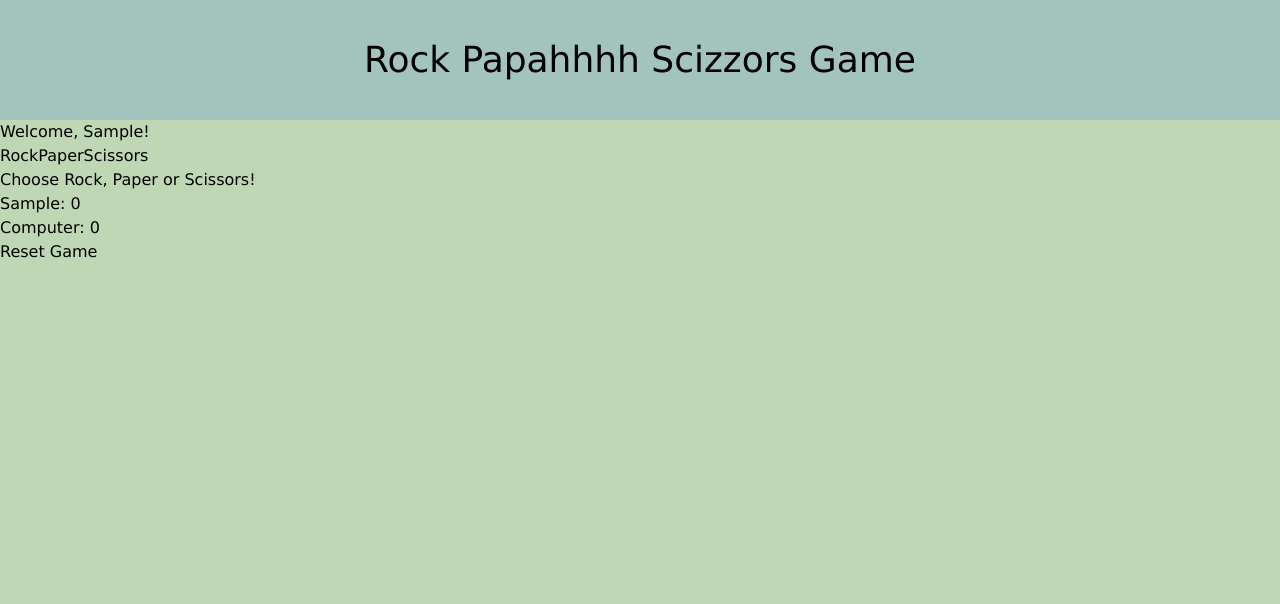
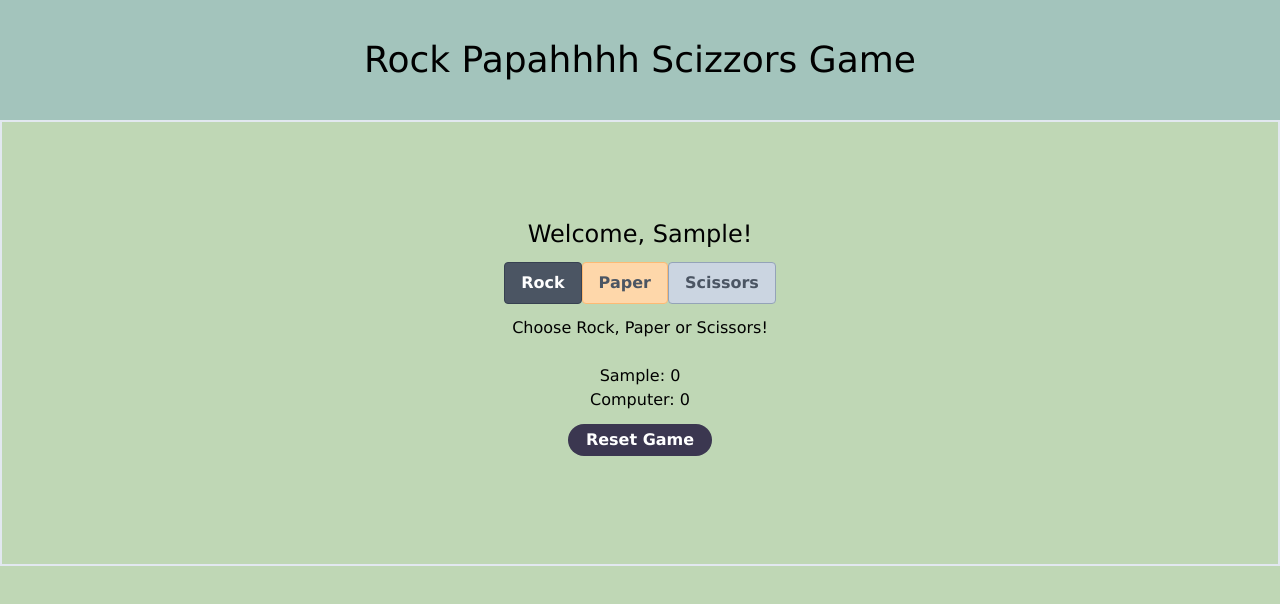
Before and after one commit to erilun404/rps-game-testing, a Next.js app: page / in a window 1280 px wide. Both pictures are taken after typing "Sample" into the empty fields and a click on the button "Add name". Shown: the top 604 px of the page. Built offline with nearby package versions, Linux system fonts and the light colour scheme.

Commit message:
fixed styling

```diff
--- a/src/components/DisplayResult/index.tsx
+++ b/src/components/DisplayResult/index.tsx
@@ -6,10 +6,10 @@ type DisplayResultProps = {
 
 const DisplayResult = ({playerChoice, computerChoice, result}: DisplayResultProps) => {
     return (
-        <div>
+        <div className="flex justify-center">
             {playerChoice && <p data-testid="player-choice">You chose {playerChoice}</p>} {/* Vet inte vilken tag det ska vara p, h2? */}
             {computerChoice && <p data-testid="computer-choice">Computer chose {computerChoice}</p>}
-            <p data-testid="who-won">
+            <p className="mb-6" data-testid="who-won">
                 {result || "Choose Rock, Paper or Scissors!"}
             </p>
         </div>
--- a/src/components/ResetButton/index.tsx
+++ b/src/components/ResetButton/index.tsx
@@ -6,7 +6,7 @@ type resetButtonProps = {
 const ResetButton = ({onReset}:resetButtonProps) => {
     return (
         <div>
-            <button onClick={() => onReset()}>Reset Game</button>
+            <button className="bg-[#3B3750] hover:bg-[#413c58] text-white font-bold py-1 px-4 rounded-full w-36 m-auto mt-4 md:px-1 md:m-3" onClick={() => onReset()}>Reset Game</button>
         </div>
     )
 }
--- a/src/components/RockPaperScissors/index.tsx
+++ b/src/components/RockPaperScissors/index.tsx
@@ -67,11 +67,14 @@ const RockPaperScissors = () => {
             {!name ? (
             <ChooseName updateName={userName} />
             ) : (
-                <>
+                <div className="flex justify-center flex-col items-center border-2 border-slate-200 py-24">
                     <div>
-                        <h1>Welcome, {name}!</h1>
+                        <h1 className="text-2xl">Welcome, {name}!</h1>
                     </div>
+                    <div className="flex">
                     <SelectionPanel onSelect={selectedChoice} />
+                    </div>
+
                     <div>
                     <div>
                         <DisplayResult
@@ -90,7 +93,7 @@ const RockPaperScissors = () => {
                     <div>
                     <ResetButton onReset={restartGame}/>
                     </div>
-                </>
+                </div>
             )}
         </>
     );
--- a/src/components/ScoreBoard/index.tsx
+++ b/src/components/ScoreBoard/index.tsx
@@ -6,7 +6,7 @@ type ScoreBoardProps = {
 
 const ScoreBoard = ({computerScore, playerScore, userName}: ScoreBoardProps) => {
     return (
-        <div>
+        <div className="flex justify-center flex-col items-center">
             <p data-testid="player-score">{userName}: {playerScore}</p>
             <p data-testid="computer-score">Computer: {computerScore}</p>
         </div>
--- a/src/components/SelectionPanel/index.tsx
+++ b/src/components/SelectionPanel/index.tsx
@@ -5,10 +5,10 @@ type SelectionPanelProps = {
 
 const SelectionPanel = ({ onSelect }: SelectionPanelProps) => {
   return (
-    <div>
-      <button onClick={() => onSelect("Rock")}>Rock</button>
-      <button onClick={() => onSelect("Paper")}>Paper</button>
-      <button onClick={() => onSelect("Scissors")}>Scissors</button>
+    <div className="py-3">
+      <button className="bg-gray-600 hover:bg-gray-700 text-white font-bold py-2 px-4 border border-gray-700 rounded" onClick={() => onSelect("Rock")}>Rock</button>
+      <button className="bg-orange-200 hover:bg-orange-300 text-gray-600 font-bold py-2 px-4 border border-orange-300 rounded" onClick={() => onSelect("Paper")}>Paper</button>
+      <button className="bg-slate-300 hover:bg-slate-400 text-gray-600 font-bold py-2 px-4 border border-slate-400 rounded" onClick={() => onSelect("Scissors")}>Scissors</button>
     </div>
   );
 };
```
